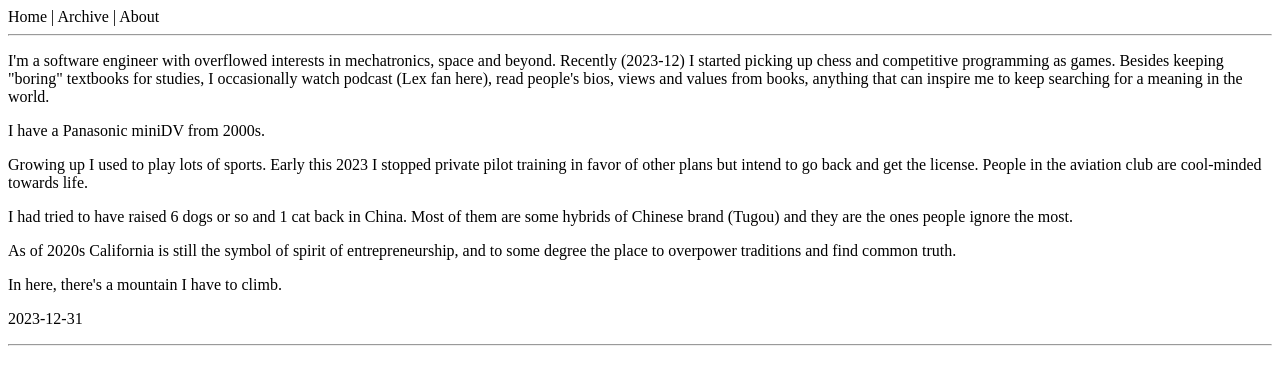
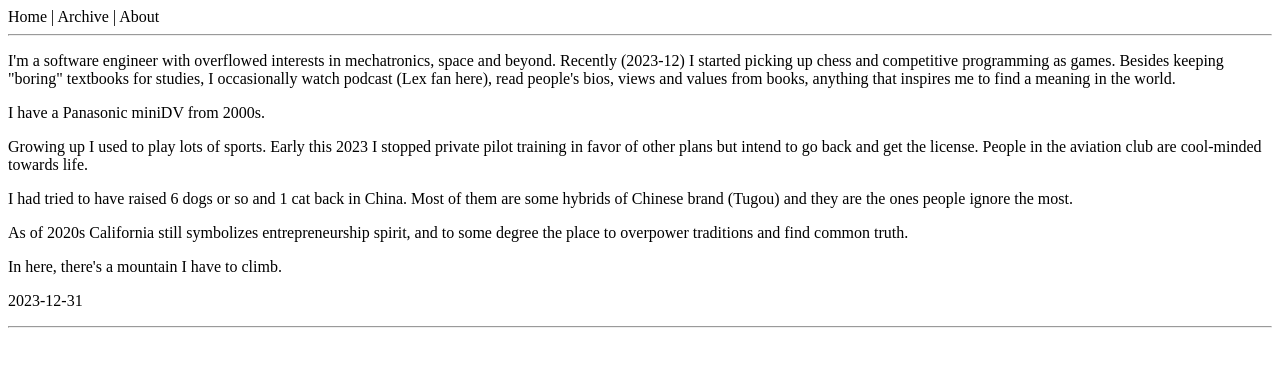
Before and after one commit to hzhaoc/hzhaoc.github.io, a Jekyll site: the page built from about/index.html, in a window 1280 px wide. Shown: the top 385 px of the page. Built offline with Jekyll 4.4.1, drawn with Linux system fonts in a browser that asks for light colours.

Commit message:
edit article

```diff
--- a/about/index.html
+++ b/about/index.html
@@ -5,7 +5,7 @@ layout: default
     <p>
         I'm a software engineer with overflowed interests in mechatronics, space and beyond.
         Recently (2023-12) I started picking up chess and competitive programming as games.
-        Besides keeping "boring" textbooks for studies, I occasionally watch podcast (Lex fan here), read people's bios, views and values from books, anything that can inspire me to keep searching for a meaning in the world.
+        Besides keeping "boring" textbooks for studies, I occasionally watch podcast (Lex fan here), read people's bios, views and values from books, anything that inspires me to find a meaning in the world.
     </p>
     <p>
         I have a Panasonic miniDV from 2000s.
@@ -19,7 +19,7 @@ layout: default
         Most of them are some hybrids of Chinese brand (Tugou) and they are the ones people ignore the most.
     </p>
     <p>
-        As of 2020s California is still the symbol of spirit of entrepreneurship, and to some degree the place to overpower traditions and find common truth.
+        As of 2020s California still symbolizes entrepreneurship spirit, and to some degree the place to overpower traditions and find common truth.
     </p>
     <p>
         In here, there's a mountain I have to climb.
```
Also changed, not shown: _posts/2023-12-28-random-walk.md (+1 -1 lines).
